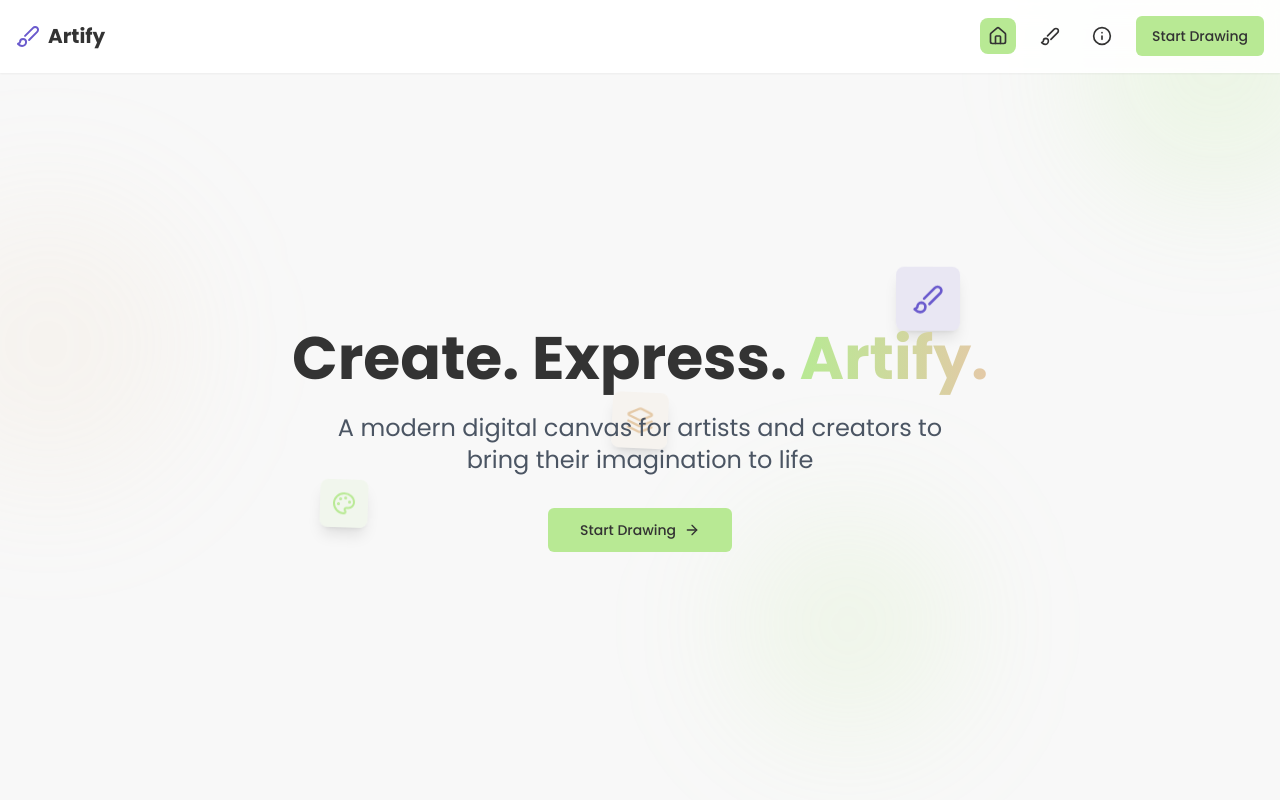
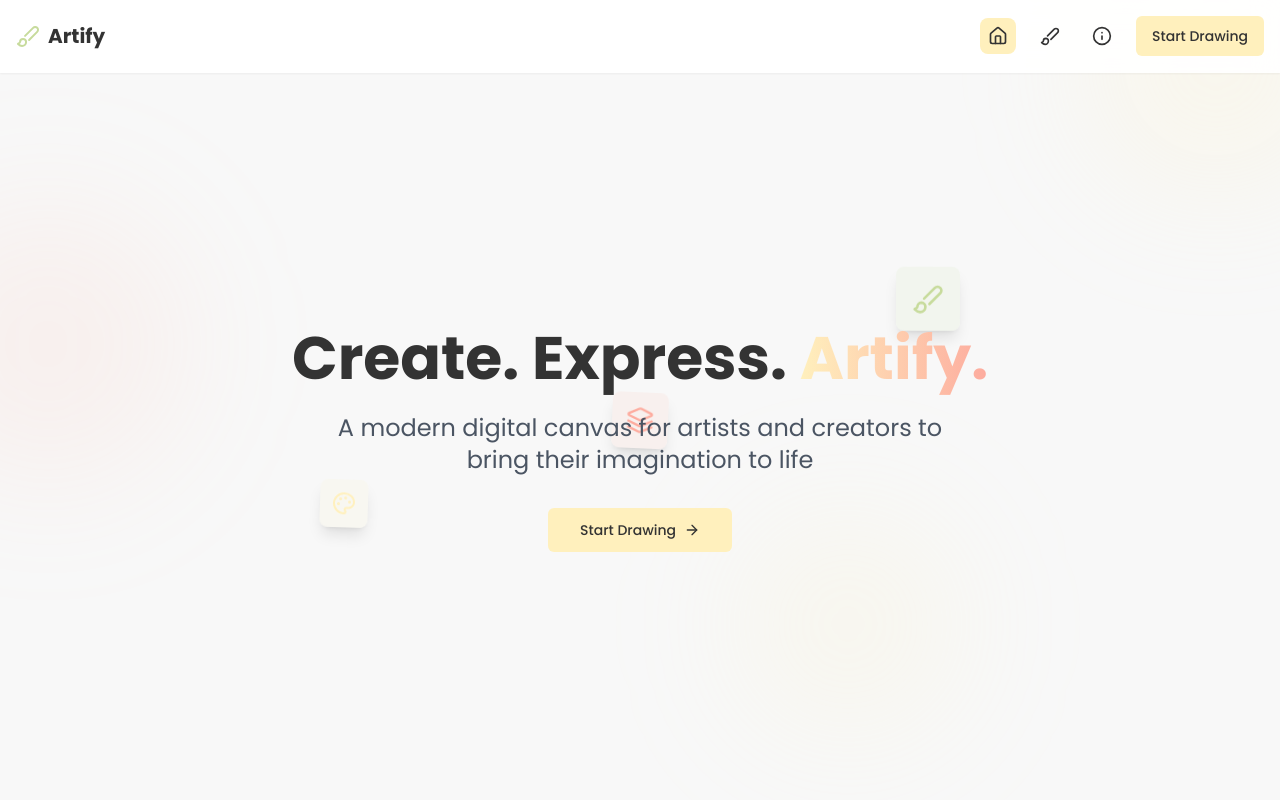
Before and after one commit to itserror404/artful-canvas-creator, a React (Vite) app: page / in a window 1280 px wide. Shown: the top 800 px of the page. Built offline with nearby package versions, Linux system fonts and the light colour scheme.

Commit message:
Refactor: Update color palette
Update the color palette to use the new specified colors.

```diff
--- a/src/index.css
+++ b/src/index.css
@@ -15,19 +15,19 @@
     --popover: 0 0% 100%;
     --popover-foreground: 0 0% 20%;
 
-    --primary: 248 53% 58%;
-    --primary-foreground: 0 0% 100%;
+    --primary: 90 51% 73%;
+    --primary-foreground: 0 0% 20%;
 
-    --secondary: 137 65% 75%;
+    --secondary: 48 100% 88%;
     --secondary-foreground: 0 0% 20%;
 
     --muted: 248 20% 90%;
     --muted-foreground: 0 0% 45%;
 
-    --accent: 33 57% 78%;
+    --accent: 11 96% 80%;
     --accent-foreground: 0 0% 20%;
 
-    --destructive: 0 78% 70%;
+    --destructive: 348 100% 45%;
     --destructive-foreground: 0 0% 100%;
 
     --border: 248 20% 85%;
--- a/tailwind.config.ts
+++ b/tailwind.config.ts
@@ -1,4 +1,3 @@
-
 import type { Config } from "tailwindcss";
 
 export default {
@@ -64,14 +63,14 @@ export default {
 					ring: 'hsl(var(--sidebar-ring))'
 				},
 				artify: {
-					primary: '#6A5ACD',     // Slate Blue
-					secondary: '#B8E994',   // Soft Mint
-					background: '#F8F8F8',  // Pearl White
-					accent: '#E4C9A7',      // Warm Sand
-					text: '#333333',        // Deep Charcoal
+					primary: 'rgb(199, 219, 156)',    // Soft Green
+					secondary: 'rgb(255, 240, 189)',  // Soft Yellow
+					accent: 'rgb(253, 171, 158)',     // Soft Peach
+					error: 'rgb(229, 0, 70)',         // Vivid Red
+					background: '#F8F8F8',
+					text: '#333333',
 					white: '#FFFFFF',
-					success: '#2E8B57',     // Forest Green
-					error: '#FF6B6B',       // Sunset Red
+					success: '#2E8B57',
 				}
 			},
 			borderRadius: {
```
